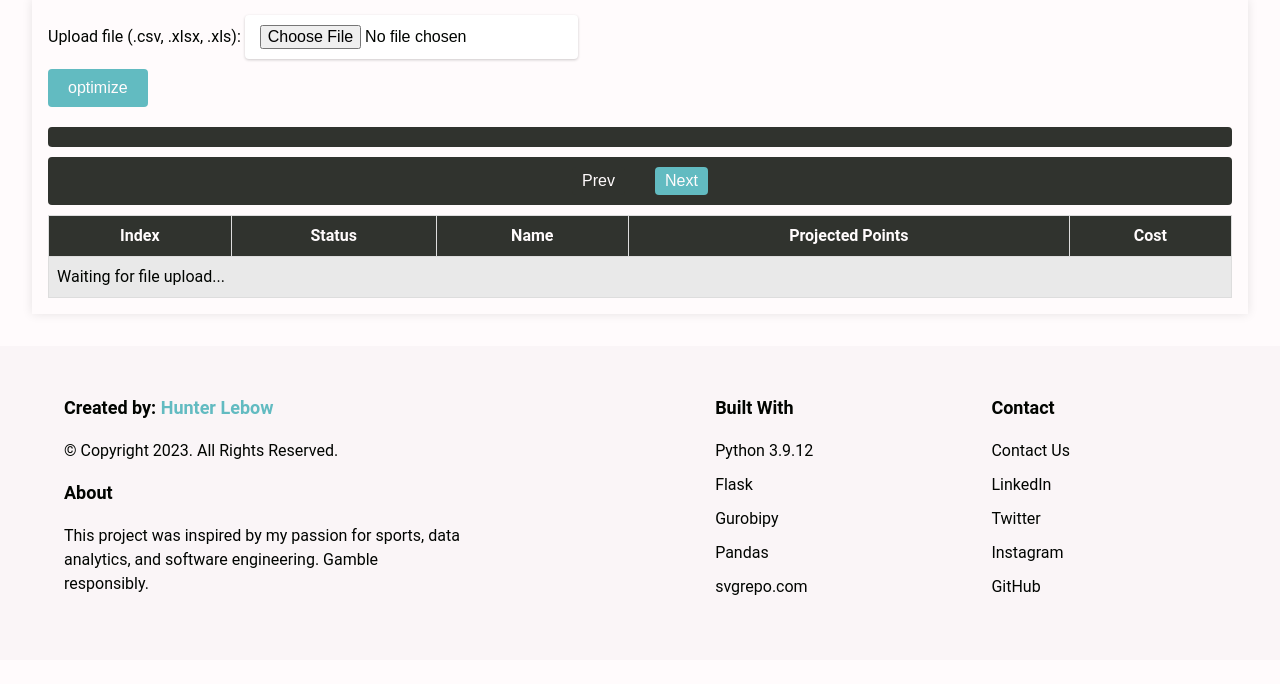
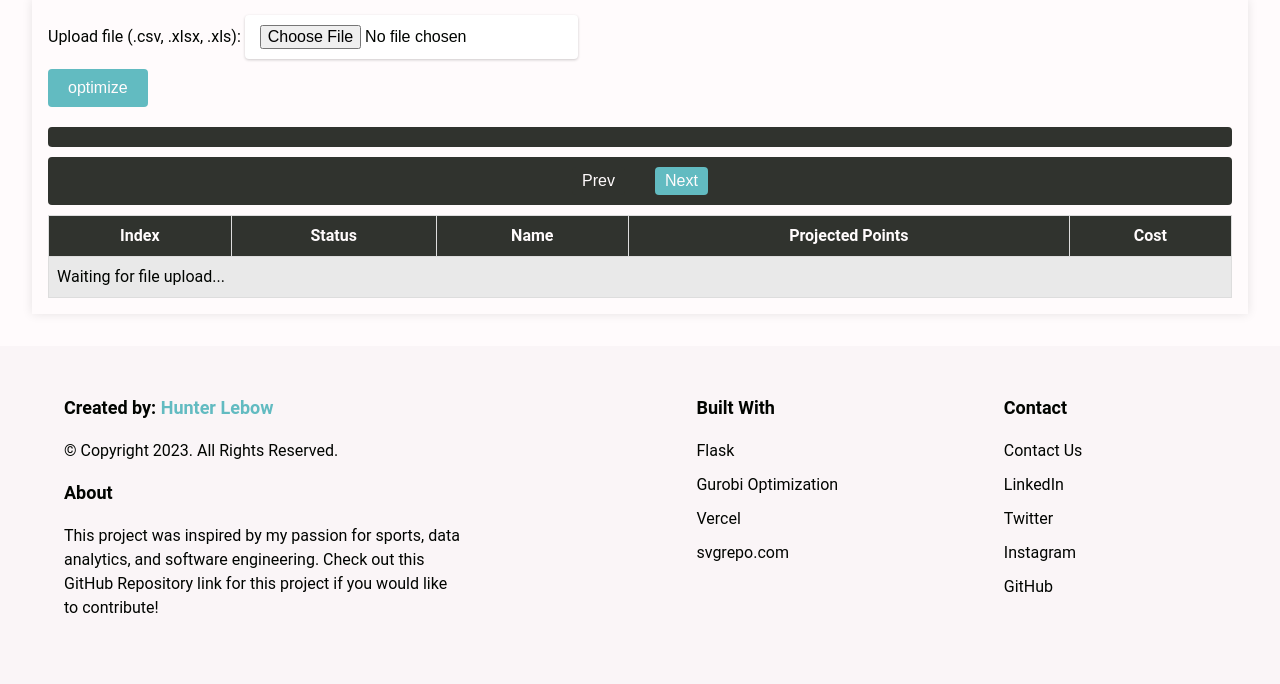
Before and after one commit to hunterlebow/DraftKings-NBA-Fantasy-Showdown-Beta, a Flask app: page / in a window 1280 px wide. Shown: the part 1125-1809 px from the top of the page. Before the commit the page ends 1720 px from the top, so only its background shows below. Run offline with Flask 2, Linux system fonts and the light colour scheme.

Commit message:
copy updates

```diff
--- a/api/templates/index.html
+++ b/api/templates/index.html
@@ -12,6 +12,14 @@
       rel="shortcut icon"
       href="{{ url_for('static', filename='favicon.ico') }}"
     />
+
+    <link rel="apple-touch-icon" sizes="180x180" href="api/apple-touch-icon.png">
+    <link rel="icon" type="image/png" sizes="32x32" href="api/favicon-32x32.png">
+    <link rel="icon" type="image/png" sizes="16x16" href="api/favicon-16x16.png">
+    <link rel="manifest" href="api/site.webmanifest">
+    <link rel="mask-icon" href="api/safari-pinned-tab.svg" color="#5bbad5">
+    <meta name="msapplication-TileColor" content="#da532c">
+    <meta name="theme-color" content="#ffffff">
   </head>
   <body>
     <header>
@@ -99,15 +107,16 @@
         <p style="font-size: 18px;"><b>Created by: <span style="color: #62bbc1;">Hunter Lebow</span></b></p>
         <p>&copy Copyright 2023.  All Rights Reserved.</p>
         <p style="font-size: 18px;"><b>About</b></p>
-        <p>This project was inspired by my passion for sports, data analytics, and software engineering.  Gamble responsibly.</p>
+        <p>This project was inspired by my passion for sports, data analytics, and software engineering.  Check out this
+          <span style="color: #62bbc1;"><a href="https://github.com/hunterlebow/DraftKings-NBA-Fantasy-Showdown-Beta" target="_blank">GitHub Repository link</a></span> for this project if you would like to contribute!
+        </p>
       </div>
       <div class="footer-column">
         <p style="font-size: 18px;"><b>Built With</b></p>
         <ul>
-          <li><a href="https://www.python.org" target="_blank">Python 3.9.12</a></li>
           <li><a href="https://pypi.org/project/Flask/" target="_blank">Flask</a></li>
-          <li><a href="https://www.gurobi.com/documentation/" target="_blank">Gurobipy</a></li>
-          <li><a href="https://pypi.org/project/pandas/" target="_blank">Pandas</a></li>
+          <li><a href="https://www.gurobi.com/documentation/" target="_blank">Gurobi Optimization</a></li>
+          <li><a href="https://vercel.com" target="_blank">Vercel</a></li>
           <li><a href="https://www.svgrepo.com" target="_blank">svgrepo.com</a></li>
         </ul>
       </div>
```
Also changed, not shown: 1 other file.
